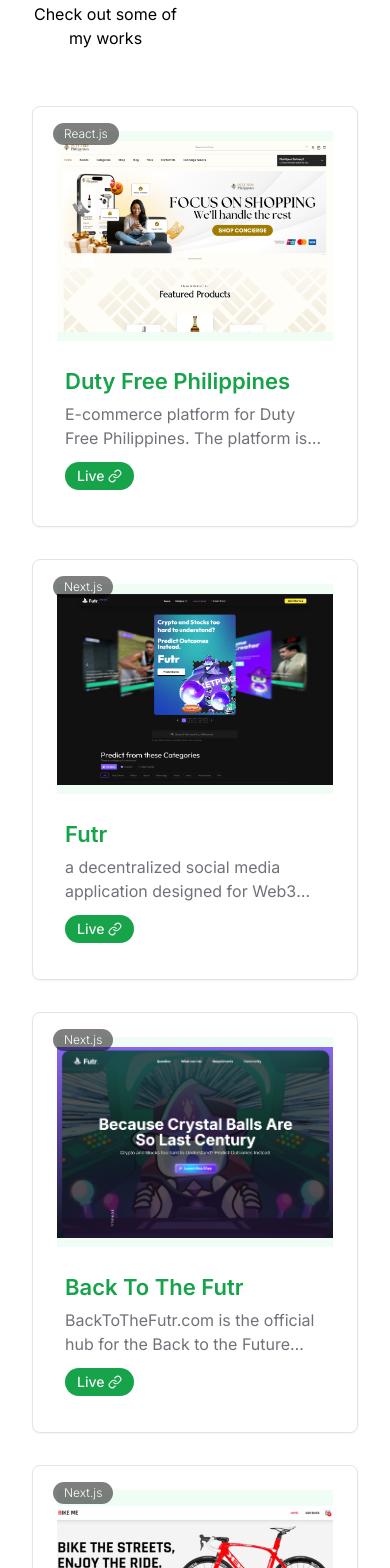
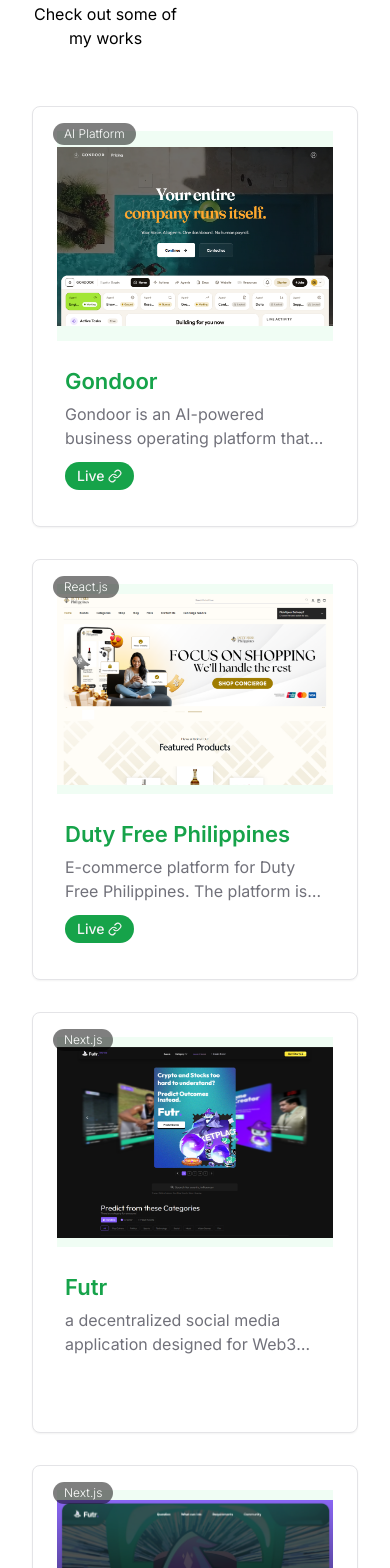
Before and after one commit to jayelemar/my-portfolio, a Next.js app: page / in a window 390 px wide. Shown: the part 1940-3508 px from the top of the page. Built offline with nearby package versions, Linux system fonts and the light colour scheme.

Commit message:
added project data

```diff
--- a/src/components/project/ProjectData.tsx
+++ b/src/components/project/ProjectData.tsx
@@ -1,3 +1,5 @@
+export type ProjectStatus = "active" | "inactive" | "demo";
+
 export type ProjectType = {
   desktopImage: string;
   mobileImage: string;
@@ -7,10 +9,20 @@ export type ProjectType = {
   link: string;
   github?: string;
   figma?: string;
-  isProject?: boolean;
+  status: ProjectStatus;
 };
 
 export const projectData: ProjectType[] = [
+  {
+    desktopImage: "/work/Gondoor_Desktop.png",
+    mobileImage: "/work/Gondoor_Mobile.png",
+    category: "AI Platform",
+    name: "Gondoor",
+    description:
+      "Gondoor is an AI-powered business operating platform that enables entrepreneurs to launch, manage, and scale businesses using autonomous AI agents. The platform can assist with business creation, operations, customer management, content generation, and growth across multiple industries including software, services, commerce, and local businesses.",
+    link: "https://gondoor.app/en",
+    status: "active",
+  },
   {
     desktopImage: "/work/Duty_Free_Desktop3.png",
     mobileImage: "/work/Duty_Free_Mobile.png",
@@ -19,7 +31,7 @@ export const projectData: ProjectType[] = [
     description:
       "E-commerce platform for Duty Free Philippines. The platform is built with Laravel and React js. It has a feature to manage the products, orders, and other necessary information needed for the operation of the store.",
     link: "https://shop.dutyfree.gov.ph",
-    isProject: true,
+    status: "active",
   },
   {
     desktopImage: "/work/Futr_Desktop5.png",
@@ -29,7 +41,7 @@ export const projectData: ProjectType[] = [
     description:
       "a decentralized social media application designed for Web3 enthusiasts to engage, predict trends, and interact. Built using Next.js for the frontend and NestJS for the backend, the platform integrates real-time communication, user profiles, and interactive prediction features tailored for topics around the world.",
     link: "https://beta.futr.gg",
-    isProject: true,
+    status: "inactive",
   },
   {
     desktopImage: "/work/BackToTheFutr_Desktop2.png",
@@ -39,7 +51,7 @@ export const projectData: ProjectType[] = [
     description:
       "BackToTheFutr.com is the official hub for the Back to the Future franchise—offering canon news, upcoming events, licensed merchandise, film updates, cast announcements, curated collectibles, screenings, and fan experiences directly from the creators.",
     link: "https://www.backtothefutr.com",
-    isProject: true,
+    status: "inactive",
   },
 
   {
@@ -51,6 +63,7 @@ export const projectData: ProjectType[] = [
       "A full stack e-commerce bike store using NextJS, React, Tailwind CSS,  Sanity.io and Stripe ",
     link: "https://bike-me.vercel.app/",
     github: "https://github.com/jayelemar/bike-shop-app.git",
+    status: "demo",
   },
 
   {
@@ -62,6 +75,7 @@ export const projectData: ProjectType[] = [
       "A full stack leave management system using Vite, React, Tailwind CSS, React Hook Form, Zustand, Express.JS and MongoDB",
     link: "https://leave-management-app-client.vercel.app/",
     github: "https://github.com/jayelemar/leave-management-app-client",
+    status: "demo",
   },
   {
     desktopImage: "/work/4.png",
@@ -72,6 +86,7 @@ export const projectData: ProjectType[] = [
     link: "https://lws-exam.vercel.app/",
     figma:
       "https://www.figma.com/design/qlfZvhc4LlyWG4R9lidRPR/Test?node-id=28-122&t=ngfzJp3xDrXIP4QH-0",
+    status: "demo",
   },
   {
     desktopImage: "/work/3.png",
@@ -82,5 +97,6 @@ export const projectData: ProjectType[] = [
       "A static site using NextJS, Tailwind CSS, Nodemailer and React Hook Form.",
     link: "https://elemar.site/",
     github: "https://github.com/jayelemar/my-portfolio",
+    status: "demo",
   },
 ];
--- a/src/components/project/projectCard/ProjectCard.tsx
+++ b/src/components/project/projectCard/ProjectCard.tsx
@@ -22,7 +22,7 @@ const ProjectCard: FC<ProjectCardProps> = ({ project, containerStyles }) => {
     description,
     github,
     figma,
-    isProject,
+    status,
   } = project;
   return (
     <motion.div
@@ -48,7 +48,7 @@ const ProjectCard: FC<ProjectCardProps> = ({ project, containerStyles }) => {
           link={link}
           github={github}
           figma={figma}
-          isProject={isProject}
+          status={status}
         />
       </Card>
     </motion.div>
--- a/src/components/project/projectCard/ProjectCardBody.tsx
+++ b/src/components/project/projectCard/ProjectCardBody.tsx
@@ -2,6 +2,8 @@ import React, { FC } from "react";
 import { Badge } from "../../ui/badge";
 import Link from "next/link";
 import { FiFigma, FiGithub, FiLink } from "react-icons/fi";
+import { ProjectStatus } from "../ProjectData";
+import { cn } from "@/lib/utils";
 
 type ProjectCardBodyType = {
   category: string;
@@ -10,9 +12,23 @@ type ProjectCardBodyType = {
   link: string;
   github?: string;
   figma?: string;
-  isProject?: boolean;
+  status: ProjectStatus;
 };
 
+const PROJECT_STATUS = {
+  active: {
+    label: "Live",
+    className: "flex",
+  },
+  inactive: {
+    label: "Inactive",
+    className: "hidden",
+  },
+  demo: {
+    label: "Demo",
+    className: "flex",
+  },
+} as const;
 const ProjectCardBody: FC<ProjectCardBodyType> = ({
   category,
   name,
@@ -20,8 +36,9 @@ const ProjectCardBody: FC<ProjectCardBodyType> = ({
   link,
   github,
   figma,
-  isProject,
+  status,
 }) => {
+  const statusConfig = PROJECT_STATUS[status];
   return (
     <div className=" h-full px-8 pb-16 pt-0 xl:w-full">
       {/* <Badge className="absolute left-5 top-4 mb-2 bg-green-400 text-sm font-medium uppercase"> */}
@@ -29,7 +46,7 @@ const ProjectCardBody: FC<ProjectCardBodyType> = ({
         {category}
       </Badge>
       <h1 className="h4 mb-1 text-primary">{name}</h1>
-      <p className="mb-3 line-clamp-2 text-base text-muted-foreground sm:line-clamp-none xl:line-clamp-2">
+      <p className="mb-3 line-clamp-2 text-base text-muted-foreground sm:line-clamp-none xl:line-clamp-2 xl:min-h-12">
         {description}
       </p>
       <div className="flex">
@@ -38,10 +55,13 @@ const ProjectCardBody: FC<ProjectCardBodyType> = ({
           <Link
             href={link}
             target="_blank"
-            className="flex items-center justify-center gap-1 rounded-full bg-primary px-3 py-1  text-sm font-medium text-muted hover:scale-110"
+            className={cn(
+              statusConfig.className,
+              " items-center justify-center gap-1 rounded-full bg-primary px-3 py-1  text-sm font-medium text-muted hover:scale-110",
+            )}
             aria-label="Click to see the Linked Project"
           >
-            {isProject ? "Live" : "Demo"} <FiLink />
+            {statusConfig.label} <FiLink />
           </Link>
           {github && (
             <Link
```
